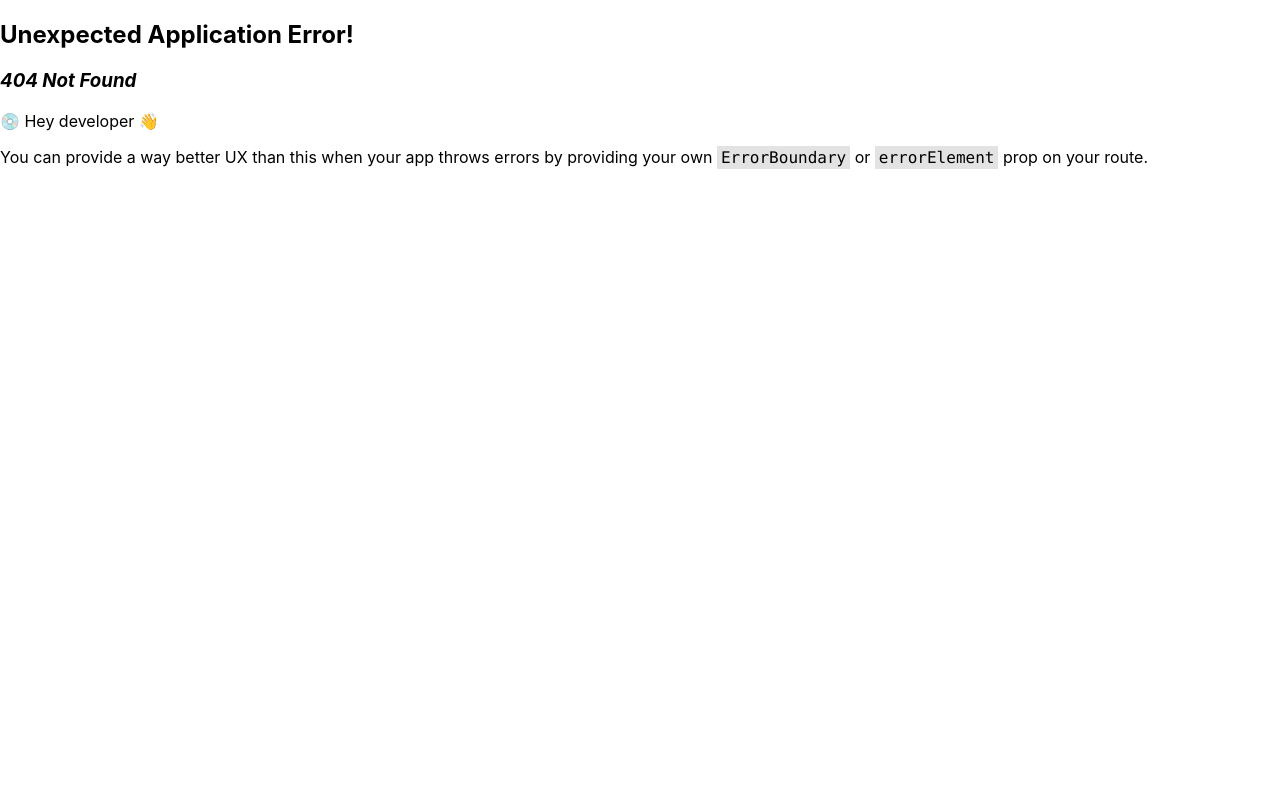
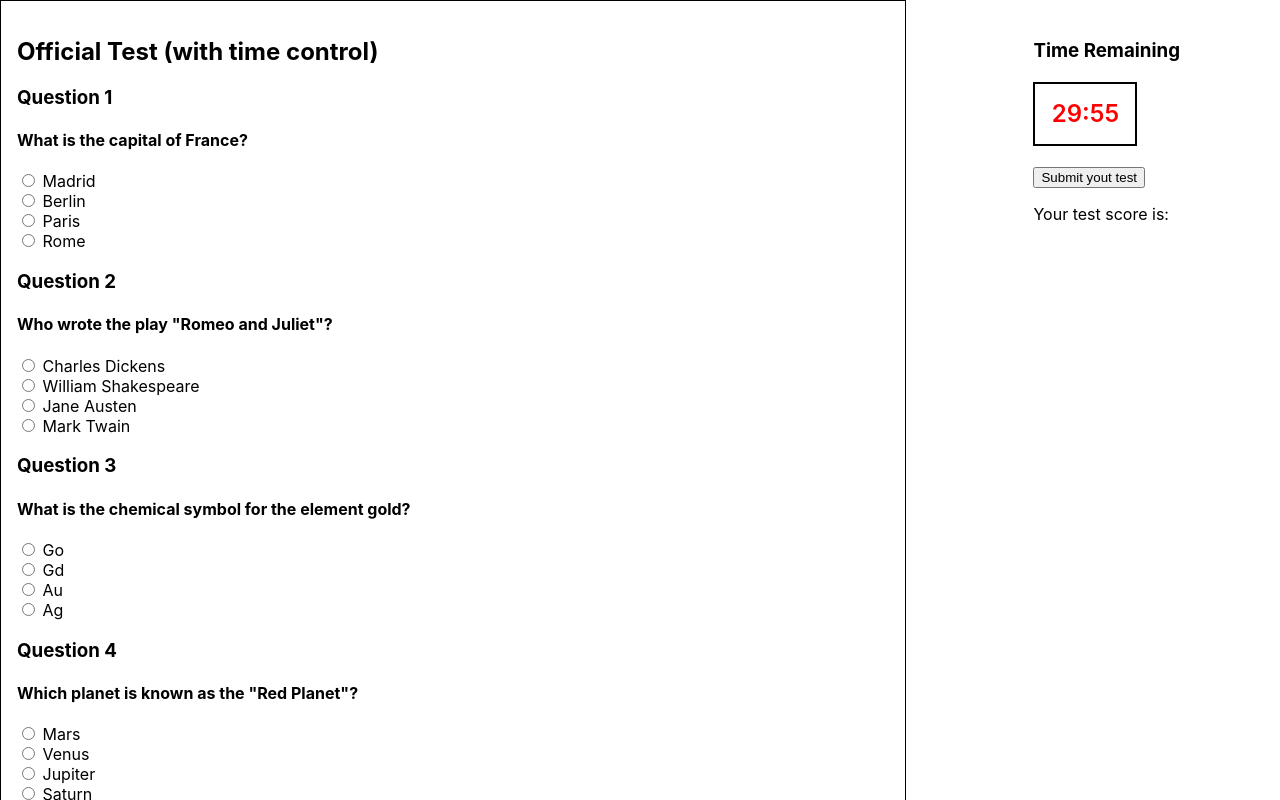
Before and after one commit to ducnguyenhn128/multiple_choice_quiz_app, a React (Create React App) app in the folder quizapp/: page /officialtest in a window 1280 px wide. Before the commit this address had no page. Shown: the top 800 px of the page. Built offline with nearby package versions, Linux system fonts and the light colour scheme.

Commit message:
finaltestpage

```diff
--- a/quizapp/src/App.css
+++ b/quizapp/src/App.css
@@ -73,10 +73,55 @@ h1 {
 
 }
 
+/* ----------------------------------------------- */
+
+.official_test_page {
+  display: flex;
+
+}
+
+.official_test_page_question_list {
+  flex: 70%;
+  border: 1px solid black;
+  padding: 16px;
+  position: relative;
+}
+
+.official_test_page_question_list li {
+  list-style: none;
+}
+
+
+.official_test_page_summary {
+  flex: 30%;
+
+}
+
+.official_test_page_summary_clock {
+  position: fixed;
+  /* border: 1px solid red; */
+  text-align: left;
+  top: 20px;
+  right: 100px
+}
+
 .App-logo {
   height: 40vmin;
   pointer-events: none;
 }
+
+.countdown_clock {
+  margin: 20px 0px;
+  width: 100px;
+  height: 60px;
+  border: 2px solid black;
+  line-height: 60px;
+  text-align: center;
+  color: red;
+  font-weight: 600;
+  font-size: 24px;
+}
+
 
 @media (prefers-reduced-motion: no-preference) {
   .App-logo {
--- a/quizapp/src/Page/Homepage/Homepage.jsx
+++ b/quizapp/src/Page/Homepage/Homepage.jsx
@@ -17,6 +17,12 @@ const Homepage = () => {
                     </Link>
                 </div>
 
+                <div className='homepage_button'>
+                    <Link to = "/officialtest" className='homepage_link'>
+                        Official Test (time control)
+                    </Link>
+                </div>
+
         </div>
     );
 }
--- /dev/null
+++ b/quizapp/src/Page/OfficialTest/OfficialTest.jsx
@@ -0,0 +1,63 @@
+import '../../App.css';
+import Question from '../../question/question.jsx';
+import questionBank from '../../QuestionBank';
+import { useState, useEffect } from 'react';
+import CountDownClock from '../../util/CountDownClock';
+import Evaluation from '../../util/evaluation';
+
+const OfficialTest = () => {
+
+    const [UserAnswer, setUserAnswer] = useState(Array(10).fill(null))
+    const submitAction = () => {
+        const totalScore = Evaluation(UserAnswer);
+        console.log('Total score is');
+        console.log(totalScore);
+        return(totalScore)
+
+    }
+
+    const handleChoiceChange = (questionIndex, choiceIndex) => {
+        const newAnswer = [...UserAnswer];
+        newAnswer[questionIndex] = choiceIndex;
+        setUserAnswer(newAnswer)
+    }
+
+    return (
+        <div className='official_test_page'>
+
+            <div className='official_test_page_question_list'>
+                <h2>Official Test (with time control)</h2>
+                {/* render a list of question */}
+                {questionBank.map((el, questionIndex) => (
+                    <li key={questionIndex} className='official_test_question_item'>
+                        <h3>{`Question ${questionIndex + 1}`}</h3>
+                        <h4>{el.question}</h4>
+                        {el.choices.map((choice, choiceIndex) => (
+                            <label>
+                                <input
+                                    key = {choiceIndex}
+                                    type="radio"
+                                    value={choice}
+                                    // name={choice}
+                                    onChange={ () =>   handleChoiceChange(questionIndex, choiceIndex)}
+                                    checked = {UserAnswer[questionIndex] === choiceIndex}
+                                /> {choice} <br/>
+                            </label>
+                        ))}
+                    </li>
+                ))}
+                {/* button submit  */}
+            </div>
+            <div className='official_test_page_summary'>
+                <div className='official_test_page_summary_clock'>
+                    <h3>Time Remaining</h3>
+                    <CountDownClock />
+                    <button onClick = {submitAction}>Submit yout test</button>
+                    <p>Your test score is: </p>
+                </div>
+            </div>
+        </div>
+    );
+}
+
+export default OfficialTest;
--- a/quizapp/src/router.js
+++ b/quizapp/src/router.js
@@ -5,6 +5,7 @@ import {
 import Homepage from "./Page/Homepage/Homepage";
 import Practise from "./Page/Practise/Practise";
 import Test from "./Page/Test/Test";
+import OfficialTest from "./Page/OfficialTest/OfficialTest";
 
 
 const router =   createBrowserRouter([
@@ -19,6 +20,10 @@ const router =   createBrowserRouter([
     {
         path: '/test' ,
         element: <Test />
+    } ,
+    {
+        path: 'officialtest',
+        element: <OfficialTest />
     }
 ])
 
--- /dev/null
+++ b/quizapp/src/util/CountDownClock.jsx
@@ -0,0 +1,36 @@
+import React from 'react';
+import { useState, useEffect } from 'react';
+
+const CountDownClock = () => {
+    const initialDuration = 1800; // 1000 seconds
+
+    const [remainingTime, setRemainingTime] = useState(initialDuration);
+
+
+
+    // Start the countdown timer when the component mounts
+    useEffect(() => {
+        if (remainingTime === 0) {
+        // You can add code here to handle what happens when the countdown reaches zero
+        alert("Countdown is over!");
+        return;
+        }
+        // Create an interval to decrement the remaining time by 1 second every second
+        const interval = setInterval(() => {
+        setRemainingTime((prev) => prev - 1);
+        }, 1000);
+
+        // Clean up the interval when the component unmounts
+        return () => clearInterval(interval);
+    }, [remainingTime]);
+
+    const minutes = Math.floor(remainingTime/60);
+    const seconds = remainingTime % 60
+    return (
+        <div className='countdown_clock'>
+            {minutes}:{seconds < 10 ? `0${seconds}` : seconds}
+        </div>
+    );
+}
+
+export default CountDownClock
--- /dev/null
+++ b/quizapp/src/util/evaluation.js
@@ -0,0 +1,15 @@
+import questionBank from "../QuestionBank";
+
+const Evaluation = (userAnswer) => {
+    let userScore = 0;
+    for (let i = 0; i < questionBank.length; i++) {
+        let index = userAnswer[i]
+        console.log(questionBank[i].choices[index])
+        if (questionBank[i].choices[index] === questionBank[i].answer) {
+            userScore += 1;
+        }
+    }
+    return userScore;
+}
+
+export default Evaluation;
```
